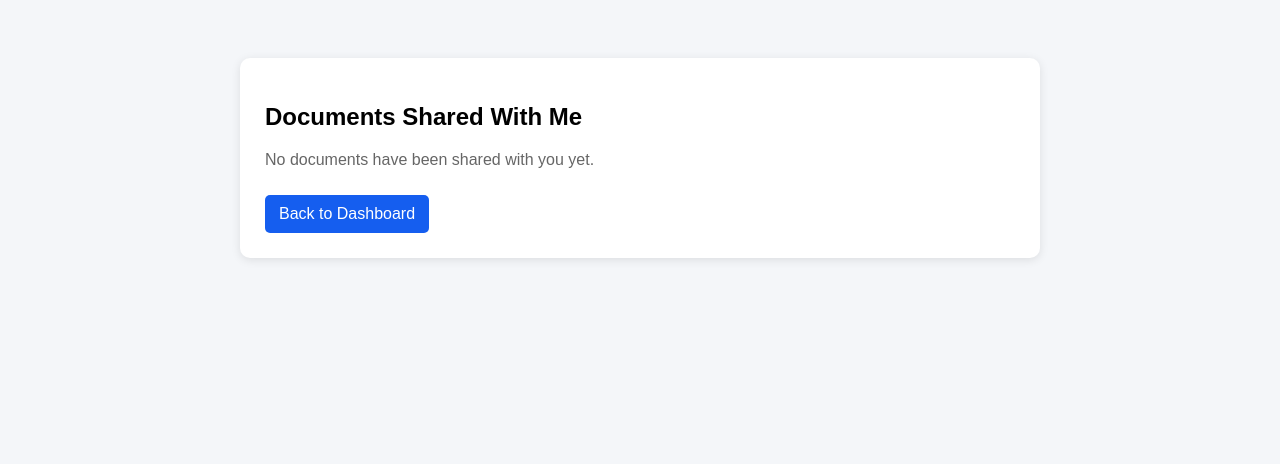
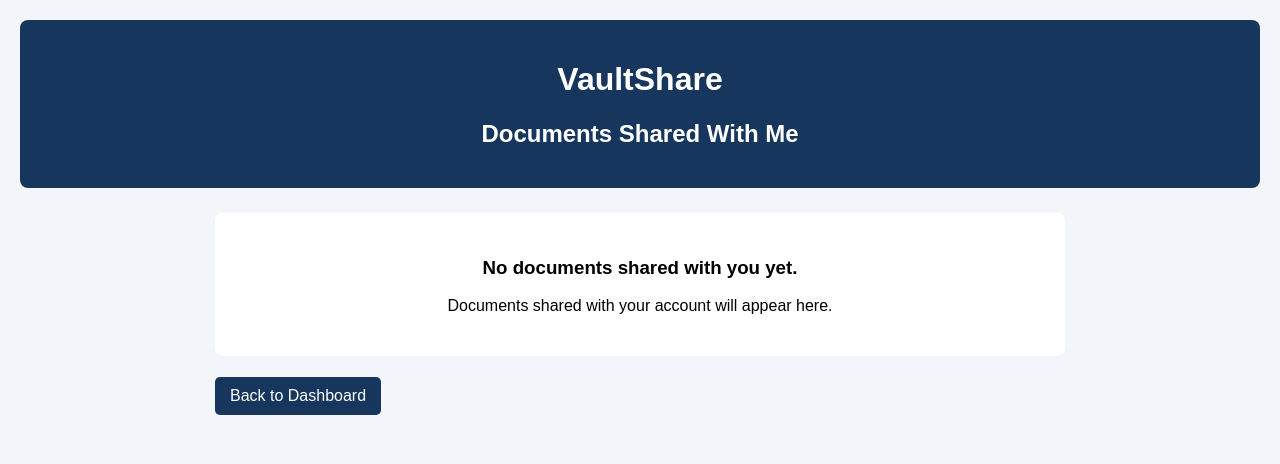
Before and after one commit to livingstonead4/vaultshareing, a Flask app: page /shared-with-me in a window 1280 px wide. Shown: the top 464 px of the page. Run offline with Flask 3, Linux system fonts and the light colour scheme; the visitor is signed in with stand-in values (Sample User, id 1); data that the repository does not hold is empty; some libraries are stand-ins or nearby versions.

Commit message:
Update shared_documents.html

```diff
--- a/app/templates/shared_documents.html
+++ b/app/templates/shared_documents.html
@@ -1,91 +1,145 @@
-<!DOCTYPE html><html>
+<!DOCTYPE html>
+<html lang="en">
 <head>
+    <meta charset="UTF-8">
+    <meta name="viewport" content="width=device-width, initial-scale=1.0">
     <title>Shared With Me - VaultShare</title>
-    <meta name="viewport" content="width=device-width, initial-scale=1">
+
     <style>
         body {
             font-family: Arial, sans-serif;
-            background: #f4f6f9;
+            background: #f2f5fa;
+            margin: 0;
             padding: 20px;
-        }    .container {
-        max-width: 750px;
-        margin: 30px auto;
-        background: white;
-        padding: 25px;
-        border-radius: 10px;
-        box-shadow: 0 2px 10px rgba(0,0,0,0.1);
+        }
+
+        header {
+            background: #17365d;
+            color: white;
+            padding: 20px;
+            border-radius: 8px;
+            text-align: center;
+        }
+
+        .container {
+            max-width: 850px;
+            margin: 25px auto;
         }
 
         .document {
-        border: 1px solid #ddd;
-        padding: 15px;
-        margin: 15px 0;
+            background: white;
+            padding: 20px;
+            margin-bottom: 15px;
             border-radius: 8px;
+            box-shadow: 0 2px 6px rgba(0,0,0,0.08);
         }
 
-    a, button {
+        .document h3 {
+            color: #17365d;
+            overflow-wrap: anywhere;
+        }
+
+        .button {
             display: inline-block;
-        padding: 10px 14px;
-        margin-top: 10px;
-        text-decoration: none;
+            background: #17365d;
+            color: white;
+            padding: 10px 15px;
             border: none;
             border-radius: 5px;
+            text-decoration: none;
             cursor: pointer;
+            margin: 5px 5px 5px 0;
         }
 
-    a {
-        background: #155eef;
-        color: white;
-    }
-
-    button {
-        background: #198754;
-        color: white;
+        .button:hover {
+            background: #24548a;
         }
 
         .empty {
-        color: #666;
+            background: white;
+            padding: 25px;
+            border-radius: 8px;
+            text-align: center;
         }
     </style>
+</head>
 
-</head>
-<body><div class="container">
-    <h2>Documents Shared With Me</h2>{% if shares %}
-    {% for share in shares %}
+<body>
+
+<header>
+    <h1>VaultShare</h1>
+    <h2>Documents Shared With Me</h2>
+</header>
+
+<div class="container">
+
+    {% if shared_items %}
+
+        {% for share, document, sender in shared_items %}
+
             <div class="document">
-            <h3>Shared Document #{{ share.document_id }}</h3>
 
-            <p>Share ID: {{ share.id }}</p>
+                <h3>{{ document.filename }}</h3>
 
                 <p>
-                Shared on: {{ share.created_at }}
+                    <strong>Shared by:</strong>
+                    {{ sender.email }}
                 </p>
 
+                <p>
+                    <strong>Shared on:</strong>
+                    {{ share.created_at }}
+                </p>
+
+                <p>
+                    <strong>Access expires:</strong>
+
                     {% if share.expires_at %}
-                <p>Access expires: {{ share.expires_at }}</p>
+                        {{ share.expires_at }}
                     {% else %}
-                <p>Access does not have an expiry date.</p>
+                        No expiry date
                     {% endif %}
+                </p>
 
-            <a href="{{ url_for('download_document', document_id=share.document_id) }}">
+                <a class="button"
+                   href="{{ url_for('download_document', document_id=document.id) }}">
                     Download Document
                 </a>
 
                 <form method="POST"
-                  action="{{ url_for('verify_document', document_id=share.document_id) }}">
+                      action="{{ url_for('verify_document', document_id=document.id) }}"
+                      style="display:inline;">
 
-                <input type="hidden" name="csrf_token"
+                    <input type="hidden"
+                           name="csrf_token"
                            value="{{ csrf_token() }}">
 
-                <button type="submit">Verify Document</button>
+                    <button class="button" type="submit">
+                        Verify Document
+                    </button>
+
                 </form>
+
             </div>
+
         {% endfor %}
+
     {% else %}
-    <p class="empty">No documents have been shared with you yet.</p>
+
+        <div class="empty">
+            <h3>No documents shared with you yet.</h3>
+            <p>Documents shared with your account will appear here.</p>
+        </div>
+
     {% endif %}
 
-<a href="{{ url_for('dashboard') }}">Back to Dashboard</a>
+    <p>
+        <a class="button" href="{{ url_for('dashboard') }}">
+            Back to Dashboard
+        </a>
+    </p>
 
-</div></body>
+</div>
+
+</body>
 </html>
```
Lines whose indentation alone changed are shown as unchanged.
